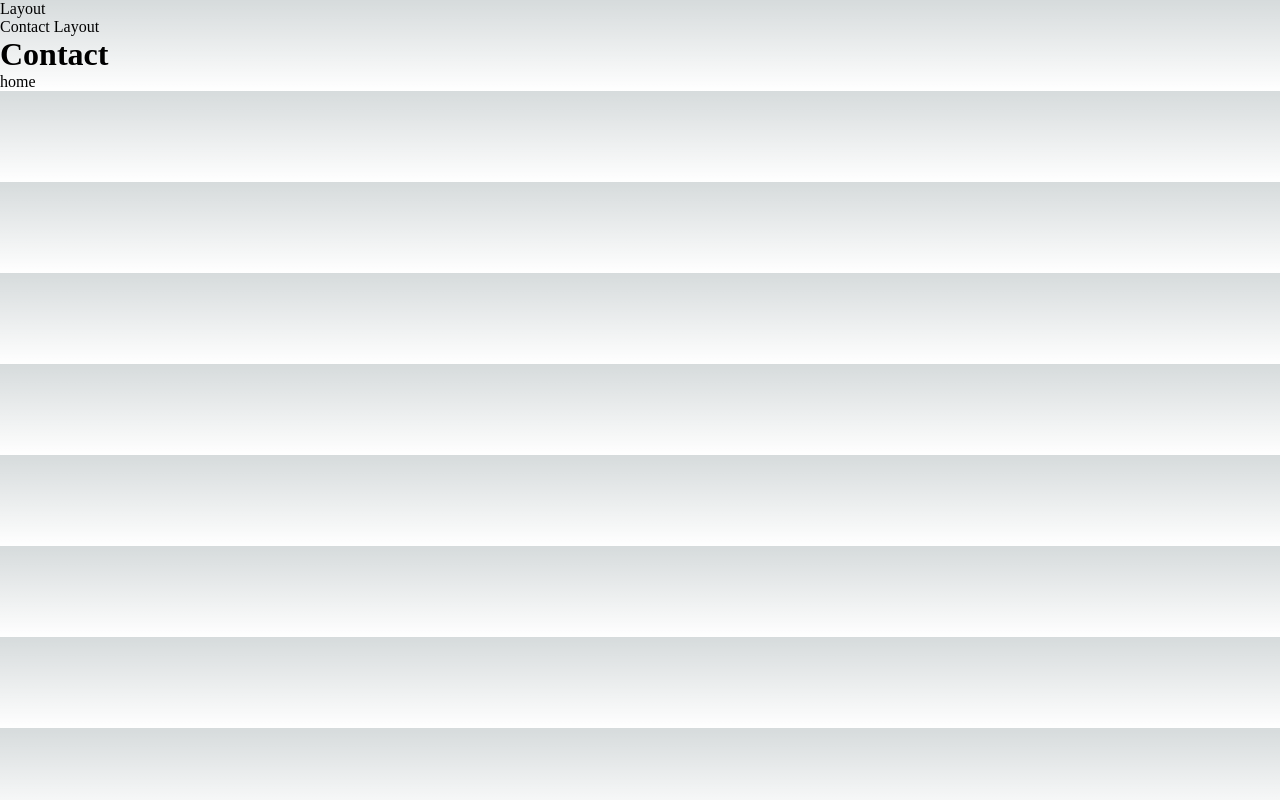
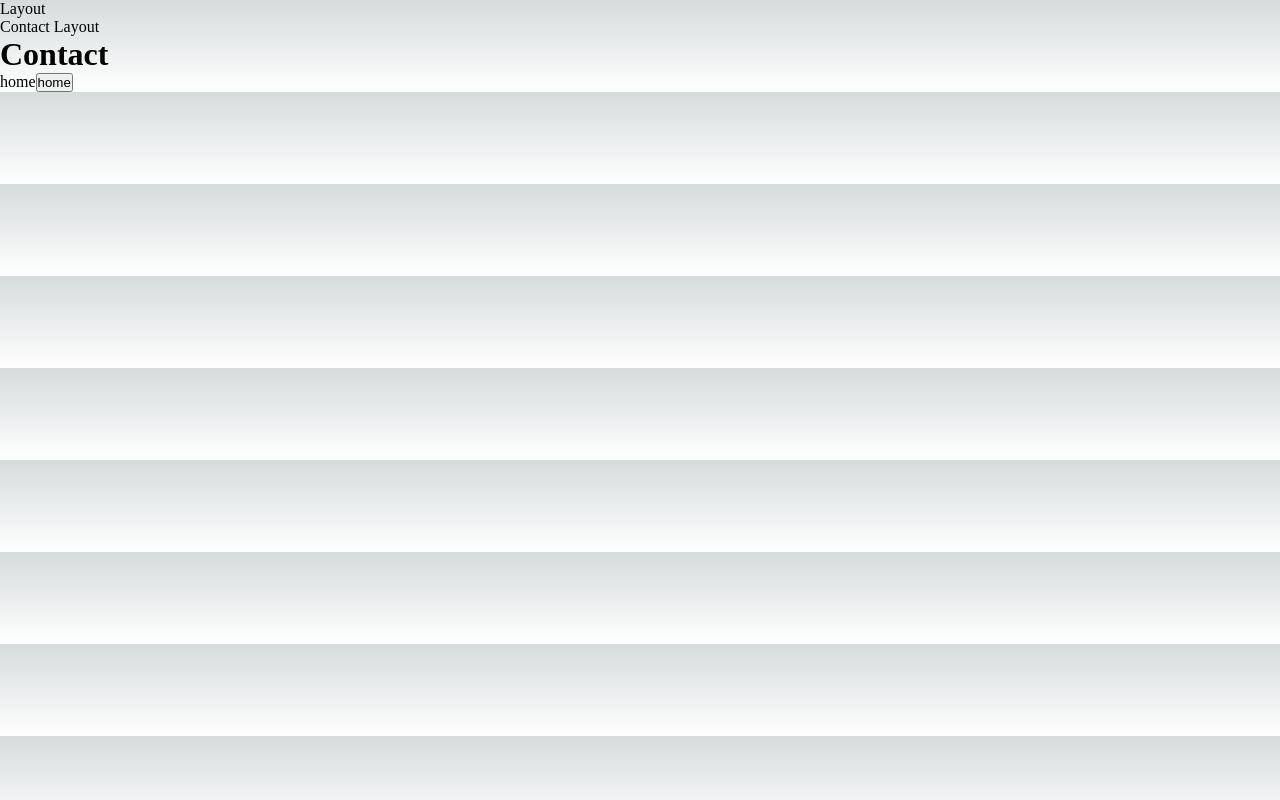
Before and after one commit to prateekvarma/nextjs-portfolio, a Next.js app: page /contact in a window 1280 px wide. Built offline with nearby package versions, Linux system fonts and the light colour scheme.

Commit message:
Used client component to programmatically route to a link

```diff
--- a/src/app/contact/page.tsx
+++ b/src/app/contact/page.tsx
@@ -1,10 +1,16 @@
+'use client'
+
 import Link from "next/link"
+import { useRouter } from "next/navigation"
 
 export default function Contact() {
+  const router = useRouter()
+
   return (
     <div>
       <h1>Contact</h1>
       <Link href="/">home</Link>
+      <button onClick={() => router.push('/')}>home</button>
     </div>
   )
 }
```
